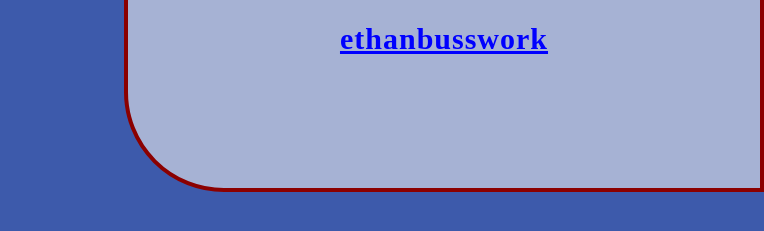
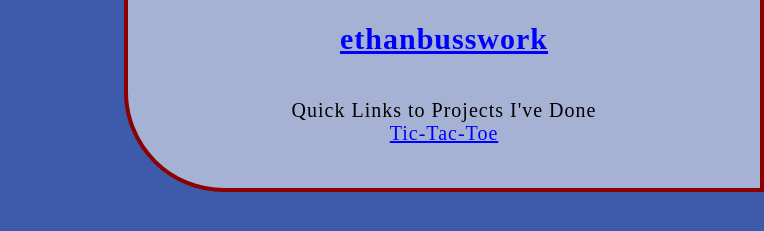
Before and after one commit to ethanbusswork/ethanbusswork.github.io, a plain HTML site: page index.html in a window 1280 px wide. Shown: the part 1408-1639 px from the top of the page, 516-1280 px from the left. Drawn offline with Linux system fonts and the light colour scheme.

Commit message:
Added tictactoe

```diff
--- a/index.html
+++ b/index.html
@@ -99,6 +99,9 @@
 					<h2>ethanbusswork</h2>
 				</a>
 			</center>
+			<br>
+			<center>Quick Links to Projects I've Done</center>
+			<center><a href="https://ethanbusswork.github.io/tic-tac-toe/">Tic-Tac-Toe</a></center>
 			</h2>
 			</p>
 		</div>
```
